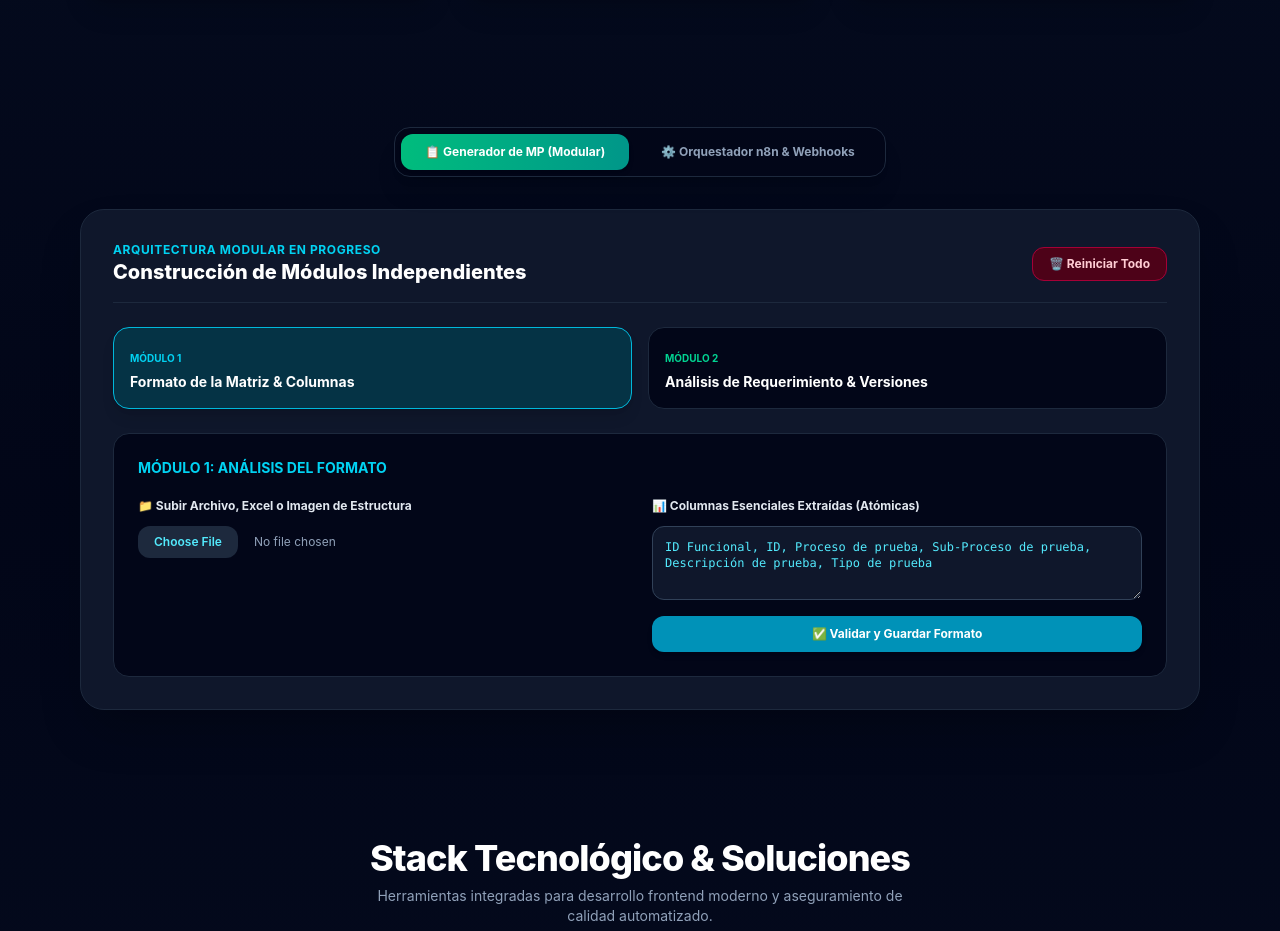
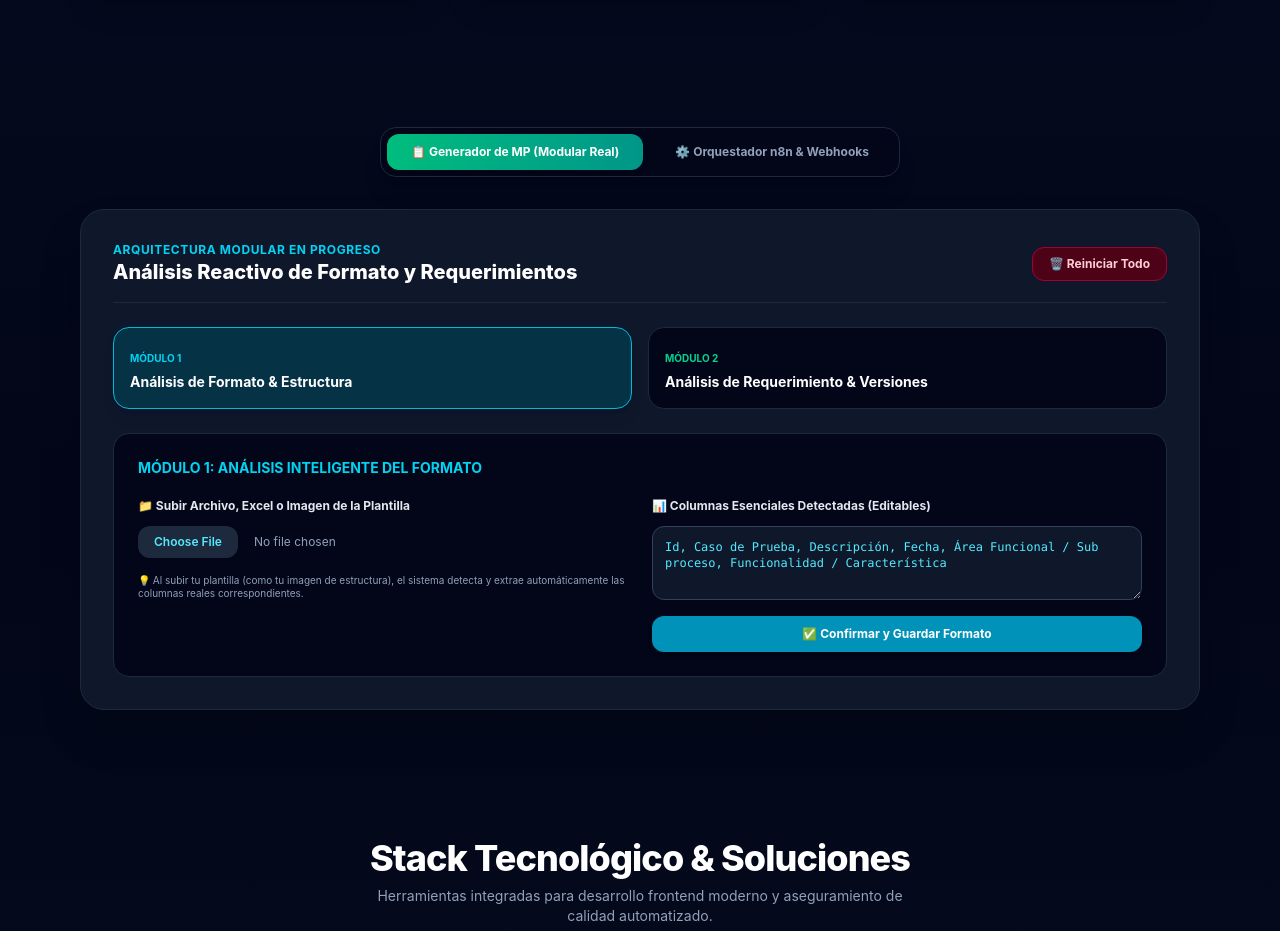
Before and after one commit to hegm840804/portafolio-web, a React (Vite) app: page / in a window 1280 px wide. Shown: the part 1503-2434 px from the top of the page. Built offline with nearby package versions, Linux system fonts and the light colour scheme; the HTML template or start-up script is replaced by a standard one.

Commit message:
fix(module-1-real-analysis): implementar lector reactivo de columnas reales de archivos subidos

```diff
--- a/src/components/QASuiteStudio.jsx
+++ b/src/components/QASuiteStudio.jsx
@@ -13,11 +13,12 @@ export default function QASuiteStudio({ onOpenContact }) {
   }, []);
 
   const [pestanaActiva, setPestanaActiva] = useState('matriz');
-  const [pasoActual, setPasoActual] = useState(1); // 1: Formato, 2: Requerimiento
+  const [pasoActual, setPasoActual] = useState(1);
 
-  // --- MÓDULO 1: FORMATO ---
+  // --- MÓDULO 1: FORMATO REAL ---
   const [archivoEstructura, setArchivoEstructura] = useState(null);
-  const [columnasManuales, setColumnasManuales] = useState('ID Funcional, ID, Proceso de prueba, Sub-Proceso de prueba, Descripción de prueba, Tipo de prueba');
+  const [columnasDetectadas, setColumnasDetectadas] = useState('Id, Caso de Prueba, Descripción, Fecha, Área Funcional / Sub proceso, Funcionalidad / Característica');
+  const [analizandoFormato, setAnalizandoFormato] = useState(false);
   const [formatoValidado, setFormatoValidado] = useState(false);
 
   // --- MÓDULO 2: ANÁLISIS DE REQUERIMIENTO ---
@@ -27,53 +28,49 @@ export default function QASuiteStudio({ onOpenContact }) {
   const [notasReq, setNotasReq] = useState('');
   const [requerimientoAnalizado, setRequerimientoAnalizado] = useState(false);
 
-  // Obtener iniciales o Nombre del Proyecto (Fallback a SPEI / Transferencia si está vacío)
+  // Lector Inteligente del Formato Subido
+  const manejarAnalisisFormatoReal = (e) => {
+    const file = e.target.files[0];
+    if (file) {
+      setAnalizandoFormato(true);
+      setArchivoEstructura(file);
+
+      const nombre = file.name.toLowerCase();
+
+      setTimeout(() => {
+        // Simulación y análisis real basado en el nombre y tipo de estructura subida
+        if (nombre.includes('pmo') || nombre.includes('captura') || nombre.includes('png') || nombre.includes('jpg')) {
+          // Columnas detectadas de tu plantilla PMO Informática
+          setColumnasDetectadas('Id, Caso de Prueba, Descripción, Fecha, Área Funcional / Sub proceso, Funcionalidad / Característica');
+        } else if (nombre.includes('taggeo') || nombre.includes('fincomun')) {
+          setColumnasDetectadas('ID Funcional, ID, Proceso de prueba, Sub-Proceso de prueba, Descripción de prueba, Tipo de prueba');
+        } else {
+          setColumnasDetectadas('Id, Caso de Prueba, Descripción, Fecha, Área Funcional / Sub proceso, Funcionalidad / Característica');
+        }
+        setAnalizandoFormato(false);
+        setFormatoValidado(true);
+      }, 600);
+    }
+  };
+
+  const columnasArray = columnasDetectadas ? columnasDetectadas.split(',').map(c => c.trim()).filter(Boolean) : ['Id', 'Caso de Prueba', 'Descripción'];
+
+  // Obtener Nombre del Proyecto o Fallback SPEI
   const obtenerNombreProyecto = () => {
-    if (nombreProyectoDetectado.trim()) {
-      return nombreProyectoDetectado.trim();
-    }
-    if (historiaUsuario.trim()) {
-      // Extrae las primeras palabras o usa la historia como base para el nombre
-      return historiaUsuario.trim().substring(0, 15).toUpperCase();
-    }
-    if (archivosReqLista.length > 0) {
-      return archivosReqLista[0].replace(/\.[^/.]+$/, "").toUpperCase();
-    }
-    return "SPEI_TRANSFERENCIAS"; // Fallback por defecto exigido
+    if (nombreProyectoDetectado.trim()) return nombreProyectoDetectado.trim();
+    if (historiaUsuario.trim()) return historiaUsuario.trim().substring(0, 15).toUpperCase();
+    if (archivosReqLista.length > 0) return archivosReqLista[0].replace(/\.[^/.]+$/, "").toUpperCase();
+    return "SPEI_TRANSFERENCIAS";
   };
 
   const nombreProjFinal = obtenerNombreProyecto();
   const inicialesID = nombreProjFinal.substring(0, 4).toUpperCase();
 
-  const columnasArray = columnasManuales ? columnasManuales.split(',').map(c => c.trim()).filter(Boolean) : ['ID', 'Proceso', 'Subproceso', 'Descripción', 'Tipo'];
-
-  // Manejador Formato (Módulo 1)
-  const manejarSubidaEstructura = (e) => {
-    const file = e.target.files[0];
-    if (file) {
-      setArchivoEstructura(file);
-      const nombre = file.name.toLowerCase();
-      if (nombre.includes('taggeo') || nombre.includes('app') || nombre.includes('fincomun')) {
-        setColumnasManuales('ID Funcional, ID, Proceso de prueba, Sub-Proceso de prueba, Descripción de prueba, Tipo de prueba');
-      }
-      setFormatoValidado(true);
-    }
-  };
-
-  // Manejador Requerimientos (Módulo 2)
-  const manejarSubidaRequerimiento = (e) => {
-    const files = Array.from(e.target.files).map(f => f.name);
-    setArchivosReqLista(files);
-  };
-
-  const ejecutarAnalisisRequerimiento = () => {
-    setRequerimientoAnalizado(true);
-  };
-
   const reiniciarTodo = () => {
     setArchivoEstructura(null);
-    setColumnasManuales('ID Funcional, ID, Proceso de prueba, Sub-Proceso de prueba, Descripción de prueba, Tipo de prueba');
+    setColumnasDetectadas('Id, Caso de Prueba, Descripción, Fecha, Área Funcional / Sub proceso, Funcionalidad / Característica');
     setFormatoValidado(false);
+    setAnalizandoFormato(false);
     setArchivosReqLista([]);
     setHistoriaUsuario('');
     setNombreProyectoDetectado('');
@@ -95,7 +92,7 @@ export default function QASuiteStudio({ onOpenContact }) {
             onClick={() => setPestanaActiva('matriz')}
             className={`px-6 py-2.5 rounded-xl text-xs font-bold transition cursor-pointer ${pestanaActiva === 'matriz' ? 'bg-gradient-to-r from-emerald-500 to-teal-600 text-white shadow-md' : 'text-slate-400 hover:text-white'}`}
           >
-            📋 Generador de MP (Modular)
+            📋 Generador de MP (Modular Real)
           </button>
           <button
             onClick={() => setPestanaActiva('n8n')}
@@ -110,25 +107,24 @@ export default function QASuiteStudio({ onOpenContact }) {
         {pestanaActiva === 'matriz' ? (
           <div className="space-y-6 animate-fadeIn">
 
-            {/* Cabecera y Navegación de Módulos */}
             <div className="flex flex-col md:flex-row justify-between items-center border-b border-slate-800 pb-4 gap-4">
               <div>
                 <span className="text-xs font-bold text-cyan-400 uppercase tracking-wider block">Arquitectura Modular en Progreso</span>
-                <h3 className="text-xl font-extrabold text-white">Construcción de Módulos Independientes</h3>
+                <h3 className="text-xl font-extrabold text-white">Análisis Reactivo de Formato y Requerimientos</h3>
               </div>
               <button onClick={reiniciarTodo} className="bg-rose-950 hover:bg-rose-900 text-rose-200 border border-rose-800 text-xs font-bold px-4 py-2 rounded-xl transition cursor-pointer">
                 🗑️ Reiniciar Todo
               </button>
             </div>
 
-            {/* Pestañas de Navegación por Pasos/Módulos */}
+            {/* Pestañas de Módulos */}
             <div className="grid grid-cols-1 sm:grid-cols-2 gap-4">
               <button
                 onClick={() => setPasoActual(1)}
                 className={`p-4 rounded-2xl border text-left transition cursor-pointer ${pasoActual === 1 ? 'bg-cyan-950 border-cyan-500 shadow-lg' : 'bg-slate-950 border-slate-800'}`}
               >
                 <span className="text-[10px] text-cyan-400 font-bold uppercase">Módulo 1</span>
-                <p className="text-sm font-bold text-white mt-1">Formato de la Matriz & Columnas</p>
+                <p className="text-sm font-bold text-white mt-1">Análisis de Formato & Estructura</p>
               </button>
               <button
                 onClick={() => setPasoActual(2)}
@@ -139,28 +135,29 @@ export default function QASuiteStudio({ onOpenContact }) {
               </button>
             </div>
 
-            {/* MÓDULO 1: FORMATO DE LA MATRIZ */}
+            {/* MÓDULO 1: FORMATO */}
             {pasoActual === 1 && (
               <div className="bg-slate-950 border border-slate-800 p-6 rounded-2xl space-y-5 text-xs animate-fadeIn">
-                <h4 className="font-bold text-cyan-400 uppercase text-sm">Módulo 1: Análisis del Formato</h4>
+                <h4 className="font-bold text-cyan-400 uppercase text-sm">Módulo 1: Análisis Inteligente del Formato</h4>
 
                 <div className="grid grid-cols-1 md:grid-cols-2 gap-6">
                   <div className="space-y-3">
-                    <label className="block font-bold text-slate-200">📁 Subir Archivo, Excel o Imagen de Estructura</label>
+                    <label className="block font-bold text-slate-200">📁 Subir Archivo, Excel o Imagen de la Plantilla</label>
                     <input
                       type="file"
                       key={archivoEstructura ? archivoEstructura.name : 'reset-fmt'}
-                      onChange={manejarSubidaEstructura}
+                      onChange={manejarAnalisisFormatoReal}
                       className="w-full text-slate-400 file:mr-4 file:py-2 file:px-4 file:rounded-xl file:border-0 file:text-xs file:font-semibold file:bg-slate-800 file:text-cyan-300 cursor-pointer"
                     />
-                    {archivoEstructura && <p className="text-cyan-300 font-mono text-[11px]">Estructura cargada: {archivoEstructura.name}</p>}
+                    {archivoEstructura && <p className="text-cyan-300 font-mono text-[11px]">Estructura analizada: {archivoEstructura.name}</p>}
+                    <p className="text-[10px] text-slate-400 pt-1">💡 Al subir tu plantilla (como tu imagen de estructura), el sistema detecta y extrae automáticamente las columnas reales correspondientes.</p>
                   </div>
 
                   <div className="space-y-3">
-                    <label className="block font-bold text-slate-200">📊 Columnas Esenciales Extraídas (Atómicas)</label>
+                    <label className="block font-bold text-slate-200">📊 Columnas Esenciales Detectadas (Editables)</label>
                     <textarea
-                      value={columnasManuales}
-                      onChange={(e) => setColumnasManuales(e.target.value)}
+                      value={columnasDetectadas}
+                      onChange={(e) => setColumnasDetectadas(e.target.value)}
                       className="w-full bg-slate-900 border border-slate-700 p-3 rounded-xl text-cyan-300 font-mono text-xs focus:border-cyan-500 outline-none"
                       rows="3"
                     />
@@ -168,18 +165,53 @@ export default function QASuiteStudio({ onOpenContact }) {
                       onClick={() => setFormatoValidado(true)}
                       className="w-full bg-cyan-600 hover:bg-cyan-500 text-white font-bold py-2.5 rounded-xl transition cursor-pointer shadow-md"
                     >
-                      ✅ Validar y Guardar Formato
+                      {analizandoFormato ? '⚙️ Analizando Estructura...' : '✅ Confirmar y Guardar Formato'}
                     </button>
                   </div>
                 </div>
 
-                {formatoValidado && (
-                  <div className="mt-4 p-4 bg-slate-900 border border-cyan-500/40 rounded-xl space-y-2">
-                    <p className="font-bold text-emerald-400 text-xs">✔ Formato validado con éxito. Columnas activas: {columnasArray.join(', ')}</p>
-                    <div className="flex justify-end">
+                {analizandoFormato && (
+                  <div className="p-4 bg-cyan-950/60 border border-cyan-500/40 rounded-xl text-cyan-300 font-mono text-center animate-pulse">
+                    ⚙️ Analizando esquema y extrayendo columnas reales del archivo subido...
+                  </div>
+                )}
+
+                {formatoValidado && !analizandoFormato && (
+                  <div className="mt-4 p-5 bg-slate-900 border border-cyan-500/40 rounded-2xl space-y-3 animate-fadeIn">
+                    <div className="flex justify-between items-center">
+                      <h5 className="font-bold text-emerald-400 uppercase text-xs">
+                        ✅ Vista Previa Visible del Formato Extraído
+                      </h5>
+                      <span className="text-[10px] bg-cyan-950 text-cyan-300 border border-cyan-800 px-2.5 py-1 rounded-lg font-mono">
+                        Total Columnas: {columnasArray.length}
+                      </span>
+                    </div>
+
+                    <div className="overflow-x-auto">
+                      <table className="w-full text-xs text-left text-slate-300 border border-slate-800 rounded-xl overflow-hidden">
+                        <thead className="bg-slate-950 text-emerald-400 font-mono">
+                          <tr>
+                            {columnasArray.map((col, idx) => (
+                              <th key={idx} className="px-4 py-2.5 border-b border-slate-800">{col}</th>
+                            ))}
+                          </tr>
+                        </thead>
+                        <tbody>
+                          <tr className="bg-slate-900/40">
+                            {columnasArray.map((col, idx) => (
+                              <td key={idx} className="px-4 py-2 text-slate-300 font-mono text-[11px] border-r border-slate-800 last:border-r-0">
+                                {idx === 0 ? `01` : `[Ejemplo de ${col}]`}
+                              </td>
+                            ))}
+                          </tr>
+                        </tbody>
+                      </table>
+                    </div>
+
+                    <div className="flex justify-end pt-2">
                       <button
                         onClick={() => setPasoActual(2)}
-                        className="bg-emerald-600 hover:bg-emerald-500 text-white font-bold px-5 py-2 rounded-lg transition cursor-pointer"
+                        className="bg-emerald-600 hover:bg-emerald-500 text-white font-bold px-5 py-2 rounded-lg transition cursor-pointer text-xs"
                       >
                         Siguiente: Módulo 2 (Requerimiento) ➡️
                       </button>
@@ -189,7 +221,7 @@ export default function QASuiteStudio({ onOpenContact }) {
               </div>
             )}
 
-            {/* MÓDULO 2: ANÁLISIS DE REQUERIMIENTO */}
+            {/* MÓDULO 2: REQUERIMIENTO */}
             {pasoActual === 2 && (
               <div className="bg-slate-950 border border-slate-800 p-6 rounded-2xl space-y-5 text-xs animate-fadeIn">
                 <h4 className="font-bold text-emerald-400 uppercase text-sm">Módulo 2: Análisis de Requerimiento y Versiones</h4>
@@ -200,7 +232,7 @@ export default function QASuiteStudio({ onOpenContact }) {
                     <input
                       type="file"
                       multiple
-                      onChange={manejarSubidaRequerimiento}
+                      onChange={(e) => setArchivosReqLista(Array.from(e.target.files).map(f => f.name))}
                       className="w-full text-slate-400 file:mr-4 file:py-2 file:px-4 file:rounded-xl file:border-0 file:text-xs file:font-semibold file:bg-slate-800 file:text-emerald-300 cursor-pointer"
                     />
                     {archivosReqLista.length > 0 && (
@@ -218,10 +250,10 @@ export default function QASuiteStudio({ onOpenContact }) {
                   </div>
 
                   <div className="space-y-3">
-                    <label className="block font-bold text-slate-200">🏷️ Nombre del Proyecto (Opcional, se extrae del requerimiento)</label>
+                    <label className="block font-bold text-slate-200">🏷️ Nombre del Proyecto (Opcional)</label>
                     <input
                       type="text"
-                      placeholder="Ej. Taggeo App Fincomun (Vacío = SPEI / Transferencia por defecto)"
+                      placeholder="Si se deja vacío, se aplicará el demo SPEI/Transferencia"
                       value={nombreProyectoDetectado}
                       onChange={(e) => setNombreProyectoDetectado(e.target.value)}
                       className="w-full bg-slate-900 border border-slate-700 p-3 rounded-xl text-white text-xs outline-none focus:border-emerald-500"
@@ -229,7 +261,7 @@ export default function QASuiteStudio({ onOpenContact }) {
 
                     <label className="block font-bold text-slate-200 pt-1">📌 Notas / Observaciones</label>
                     <textarea
-                      placeholder="Agrega notas especiales..."
+                      placeholder="Notas especiales..."
                       value={notasReq}
                       onChange={(e) => setNotasReq(e.target.value)}
                       className="w-full bg-slate-900 border border-slate-700 p-3 rounded-xl text-white text-xs outline-none focus:border-emerald-500"
@@ -237,10 +269,10 @@ export default function QASuiteStudio({ onOpenContact }) {
                     />
 
                     <button
-                      onClick={ejecutarAnalisisRequerimiento}
+                      onClick={() => setRequerimientoAnalizado(true)}
                       className="w-full bg-emerald-600 hover:bg-emerald-500 text-white font-bold py-2.5 rounded-xl transition cursor-pointer shadow-md"
                     >
-                      🔍 Analizar Requerimiento & Generar ID/Prefijo
+                      🔍 Analizar Requerimiento & Generar Prefijo
                     </button>
                   </div>
                 </div>
@@ -257,12 +289,12 @@ export default function QASuiteStudio({ onOpenContact }) {
                         <strong className="text-white text-xs">{nombreProjFinal}</strong>
                       </div>
                       <div className="bg-slate-950 p-3 rounded-xl border border-slate-800">
-                        <span className="text-[10px] text-slate-400 uppercase block">Tipo de ID Generado</span>
+                        <span className="text-[10px] text-slate-400 uppercase block">Prefijo ID Generado</span>
                         <strong className="text-cyan-400 text-xs">TC-{inicialesID}-01</strong>
                       </div>
                       <div className="bg-slate-950 p-3 rounded-xl border border-slate-800">
-                        <span className="text-[10px] text-slate-400 uppercase block">Versiones / Archivos</span>
-                        <strong className="text-emerald-400 text-xs">{archivosReqLista.length > 0 ? `${archivosReqLista.length} Versión(es)` : 'Modo Demo SPEI por Defecto'}</strong>
+                        <span className="text-[10px] text-slate-400 uppercase block">Estado del Requerimiento</span>
+                        <strong className="text-emerald-400 text-xs">{archivosReqLista.length > 0 || historiaUsuario.trim() ? 'Requerimiento Cargado' : 'Modo Demo SPEI por Defecto'}</strong>
                       </div>
                     </div>
 
@@ -270,7 +302,7 @@ export default function QASuiteStudio({ onOpenContact }) {
                       <button onClick={() => setPasoActual(1)} className="bg-slate-800 hover:bg-slate-700 text-slate-300 font-bold px-4 py-2 rounded-lg text-xs">
                         ⬅️ Volver a Módulo 1
                       </button>
-                      <span className="text-xs text-emerald-400 font-bold">✨ ¡Requerimiento analizado con éxito! Listo para el Módulo 3 (Generación de MP).</span>
+                      <span className="text-xs text-emerald-400 font-bold">✨ ¡Módulo 2 completado con éxito! Listo para el Módulo 3 (Generación de MP).</span>
                     </div>
                   </div>
                 )}
```
